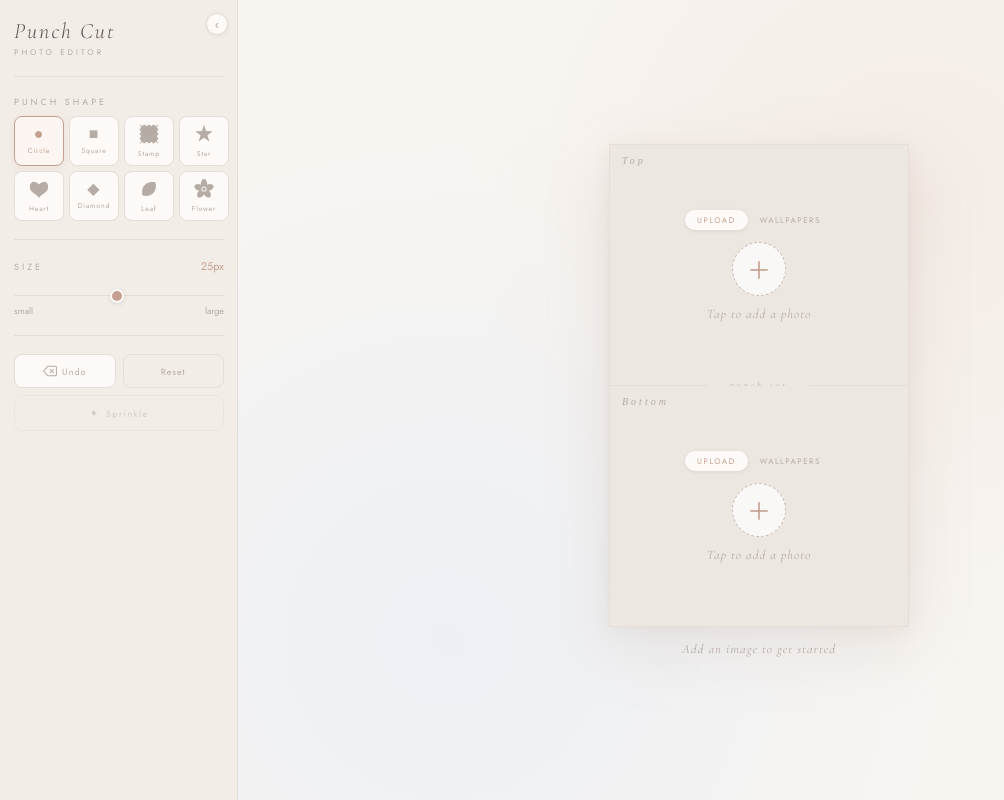
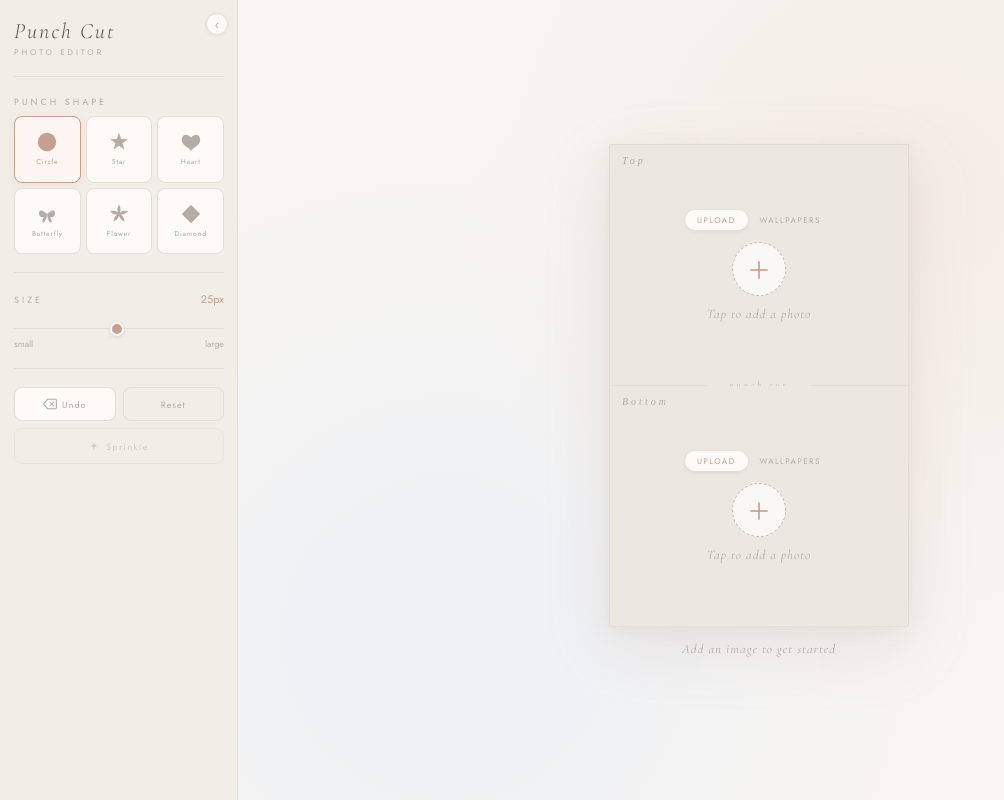
Before and after one commit to dogearedmargins/punchdd, a React (Vite) app: page / in a window 1280 px wide. Shown: the whole page, without its empty margins (0-1004 px from the left). Built offline with nearby package versions, Linux system fonts and the light colour scheme.

Commit message:
Update App.jsx

```diff
--- a/src/App.jsx
+++ b/src/App.jsx
@@ -1,14 +1,12 @@
 import { useState, useRef, useEffect, useCallback } from "react";
 
 const SHAPES = [
-  { id:"circle",  label:"Circle"  },
-  { id:"square",  label:"Square"  },
-  { id:"stamp",   label:"Stamp"   },
-  { id:"star",    label:"Star"    },
-  { id:"heart",   label:"Heart"   },
-  { id:"diamond", label:"Diamond" },
-  { id:"leaf",    label:"Leaf"    },
-  { id:"flower",  label:"Flower"  },
+  { id:"circle",    label:"Circle"    },
+  { id:"star",      label:"Star"      },
+  { id:"heart",     label:"Heart"     },
+  { id:"butterfly", label:"Butterfly" },
+  { id:"flower",    label:"Flower"    },
+  { id:"diamond",   label:"Diamond"   },
 ];
 
 // Populate with { id, label, src } when wallpaper resources are ready
@@ -26,19 +24,6 @@ function clipShape(ctx, shape) {
   ctx.beginPath();
   switch(shape) {
     case "circle": ctx.arc(0,0,1,0,Math.PI*2); break;
-    case "square": ctx.rect(-1,-1,2,2); break;
-    case "stamp": {
-      const b=0.14,n=4,s=2/n;
-      ctx.moveTo(-1,-1);
-      for(let i=0;i<n;i++) ctx.arc(-1+s*i+s/2,-1,b,Math.PI,0,false);
-      ctx.lineTo(1,-1);
-      for(let i=0;i<n;i++) ctx.arc(1,-1+s*i+s/2,b,-Math.PI/2,Math.PI/2,false);
-      ctx.lineTo(1,1);
-      for(let i=n-1;i>=0;i--) ctx.arc(-1+s*i+s/2,1,b,0,Math.PI,false);
-      ctx.lineTo(-1,1);
-      for(let i=n-1;i>=0;i--) ctx.arc(-1,-1+s*i+s/2,b,Math.PI/2,-Math.PI/2,false);
-      ctx.closePath(); break;
-    }
     case "star": {
       const pts=5, outer=1, inner=0.4;
       for(let i=0;i<pts*2;i++){
@@ -57,14 +42,26 @@ function clipShape(ctx, shape) {
       ctx.bezierCurveTo(1, 0.4, 0.1, 0.6, 0, 1);
       ctx.closePath(); break;
     }
-    case "diamond":
-      ctx.moveTo(0,-1); ctx.lineTo(1,0); ctx.lineTo(0,1); ctx.lineTo(-1,0);
-      ctx.closePath(); break;
-    case "leaf":
-      ctx.moveTo(0,-1);
-      ctx.bezierCurveTo(0.85,-0.5,0.85,0.5,0,1);
-      ctx.bezierCurveTo(-0.85,0.5,-0.85,-0.5,0,-1);
-      ctx.closePath(); break;
+    case "butterfly": {
+      // 4 wings radiating from centre — each a closed bezier loop
+      ctx.moveTo(0,0);
+      ctx.bezierCurveTo(-0.3,-0.3,-1.0,-0.75,-0.85,0.1);
+      ctx.bezierCurveTo(-0.7,0.5,-0.15,0.35,0,0);
+      ctx.closePath();
+      ctx.moveTo(0,0);
+      ctx.bezierCurveTo(0.3,-0.3,1.0,-0.75,0.85,0.1);
+      ctx.bezierCurveTo(0.7,0.5,0.15,0.35,0,0);
+      ctx.closePath();
+      ctx.moveTo(0,0);
+      ctx.bezierCurveTo(-0.15,0.1,-0.62,0.55,-0.48,0.9);
+      ctx.bezierCurveTo(-0.32,1.08,-0.05,0.62,0,0);
+      ctx.closePath();
+      ctx.moveTo(0,0);
+      ctx.bezierCurveTo(0.15,0.1,0.62,0.55,0.48,0.9);
+      ctx.bezierCurveTo(0.32,1.08,0.05,0.62,0,0);
+      ctx.closePath();
+      break;
+    }
     case "flower": {
       const p=5,cr=0.22;
       for(let i=0;i<p;i++){
@@ -80,6 +77,9 @@ function clipShape(ctx, shape) {
       }
       ctx.closePath(); break;
     }
+    case "diamond":
+      ctx.moveTo(0,-1); ctx.lineTo(1,0); ctx.lineTo(0,1); ctx.lineTo(-1,0);
+      ctx.closePath(); break;
     default: break;
   }
 }
@@ -87,21 +87,19 @@ function clipShape(ctx, shape) {
 function applyClip(ctx,x,y,size,shape){
   const s=size/2;
   ctx.translate(x,y);
-  if(shape==="leaf") ctx.rotate(Math.PI/4);
   ctx.scale(s,s);
   clipShape(ctx,shape);
   ctx.clip();
   ctx.scale(1/s,1/s);
-  if(shape==="leaf") ctx.rotate(-Math.PI/4);
   ctx.translate(-x,-y);
 }
 
 // ── Shape icon ────────────────────────────────────────────
 function ShapeIcon({shape,active}){
   const f=active?C.accent:C.muted;
-  if(shape==="heart") return(
+  if(shape==="circle") return(
     <svg width={22} height={22} viewBox="-1.2 -1.2 2.4 2.4">
-      <path fill={f} d="M0,1 C-0.1,0.6 -1,0.4 -1,-0.2 C-1,-0.8 -0.5,-1 0,-0.5 C0.5,-1 1,-0.8 1,-0.2 C1,0.4 0.1,0.6 0,1 Z"/>
+      <circle fill={f} cx="0" cy="0" r="1"/>
     </svg>
   );
   if(shape==="star") return(
@@ -112,38 +110,45 @@ function ShapeIcon({shape,active}){
       }).join(" ")}/>
     </svg>
   );
-  if(shape==="stamp"){
-    const b=0.14,n=4,s=2/n;
-    let d=`M-1,-1`;
-    for(let i=0;i<n;i++) d+=` L${-1+s*i+s/2-b},-1 A${b},${b} 0 0,0 ${-1+s*i+s/2+b},-1`;
-    d+=` L1,-1`;
-    for(let i=0;i<n;i++) d+=` L1,${-1+s*i+s/2-b} A${b},${b} 0 0,0 1,${-1+s*i+s/2+b}`;
-    d+=` L1,1`;
-    for(let i=n-1;i>=0;i--) d+=` L${-1+s*i+s/2+b},1 A${b},${b} 0 0,0 ${-1+s*i+s/2-b},1`;
-    d+=` L-1,1`;
-    for(let i=n-1;i>=0;i--) d+=` L-1,${-1+s*i+s/2+b} A${b},${b} 0 0,0 -1,${-1+s*i+s/2-b}`;
-    d+=" Z";
+  if(shape==="heart") return(
+    <svg width={22} height={22} viewBox="-1.2 -1.2 2.4 2.4">
+      <path fill={f} d="M0,1 C-0.1,0.6 -1,0.4 -1,-0.2 C-1,-0.8 -0.5,-1 0,-0.5 C0.5,-1 1,-0.8 1,-0.2 C1,0.4 0.1,0.6 0,1 Z"/>
+    </svg>
+  );
+  if(shape==="butterfly") return(
+    <svg width={22} height={22} viewBox="-1.2 -1.2 2.4 2.4">
+      <path fill={f} d="
+        M0,0 C-0.3,-0.3 -1,-0.75 -0.85,0.1 C-0.7,0.5 -0.15,0.35 0,0 Z
+        M0,0 C0.3,-0.3 1,-0.75 0.85,0.1 C0.7,0.5 0.15,0.35 0,0 Z
+        M0,0 C-0.15,0.1 -0.62,0.55 -0.48,0.9 C-0.32,1.08 -0.05,0.62 0,0 Z
+        M0,0 C0.15,0.1 0.62,0.55 0.48,0.9 C0.32,1.08 0.05,0.62 0,0 Z
+      "/>
+    </svg>
+  );
+  if(shape==="flower"){
+    const p=5,cr=0.22;
+    let d='';
+    for(let i=0;i<p;i++){
+      const a=(i/p)*Math.PI*2-Math.PI/2;
+      const tx=Math.cos(a),ty=Math.sin(a);
+      const c1x=Math.cos(a-0.48)*0.65,c1y=Math.sin(a-0.48)*0.65;
+      const c2x=Math.cos(a+0.48)*0.65,c2y=Math.sin(a+0.48)*0.65;
+      const ix=Math.cos(a-0.52)*cr,iy=Math.sin(a-0.52)*cr;
+      const ox=Math.cos(a+0.52)*cr,oy=Math.sin(a+0.52)*cr;
+      const r=(n)=>n.toFixed(4);
+      d+=i===0?`M${r(ix)},${r(iy)}`:`L${r(ix)},${r(iy)}`;
+      d+=` C${r(c1x)},${r(c1y)} ${r(tx)},${r(ty)} ${r(tx)},${r(ty)}`;
+      d+=` C${r(tx)},${r(ty)} ${r(c2x)},${r(c2y)} ${r(ox)},${r(oy)}`;
+    }
+    d+='Z';
     return <svg width={22} height={22} viewBox="-1.2 -1.2 2.4 2.4"><path fill={f} d={d}/></svg>;
   }
-  if(shape==="leaf") return(
+  if(shape==="diamond") return(
     <svg width={22} height={22} viewBox="-1.2 -1.2 2.4 2.4">
-      <path fill={f} transform="rotate(45)" d="M0,-1 C0.85,-0.5 0.85,0.5 0,1 C-0.85,0.5 -0.85,-0.5 0,-1 Z"/>
+      <path fill={f} d="M0,-1 L1,0 L0,1 L-1,0 Z"/>
     </svg>
   );
-  if(shape==="flower") return(
-    <svg width={22} height={22} viewBox="-1.2 -1.2 2.4 2.4">
-      {Array.from({length:5},(_,i)=>{
-        const a=(i/5)*Math.PI*2-Math.PI/2;
-        return <ellipse key={i} fill={f} cx={Math.cos(a)*0.55} cy={Math.sin(a)*0.55} rx="0.35" ry="0.55"
-          transform={`rotate(${a*180/Math.PI+90} ${Math.cos(a)*0.55} ${Math.sin(a)*0.55})`}/>;
-      })}
-      <circle fill={C.white} cx="0" cy="0" r="0.28"/>
-      <circle fill={f} cx="0" cy="0" r="0.18"/>
-    </svg>
-  );
-  return <span style={{fontSize:16,color:f,lineHeight:1}}>
-    {shape==="circle"?"●":shape==="square"?"■":"◆"}
-  </span>;
+  return null;
 }
 
 // ── Main ──────────────────────────────────────────────────
@@ -311,7 +316,7 @@ export default function PunchCut(){
   const ShapeGrid = ()=>(
     <div>
       <Lbl>Punch Shape</Lbl>
-      <div style={{display:"grid",gridTemplateColumns:"repeat(4,1fr)",gap:5,marginTop:8}}>
+      <div style={{display:"grid",gridTemplateColumns:"repeat(3,1fr)",gap:5,marginTop:8}}>
         {SHAPES.map(s=>{
           const active=shape===s.id;
           return(
```
